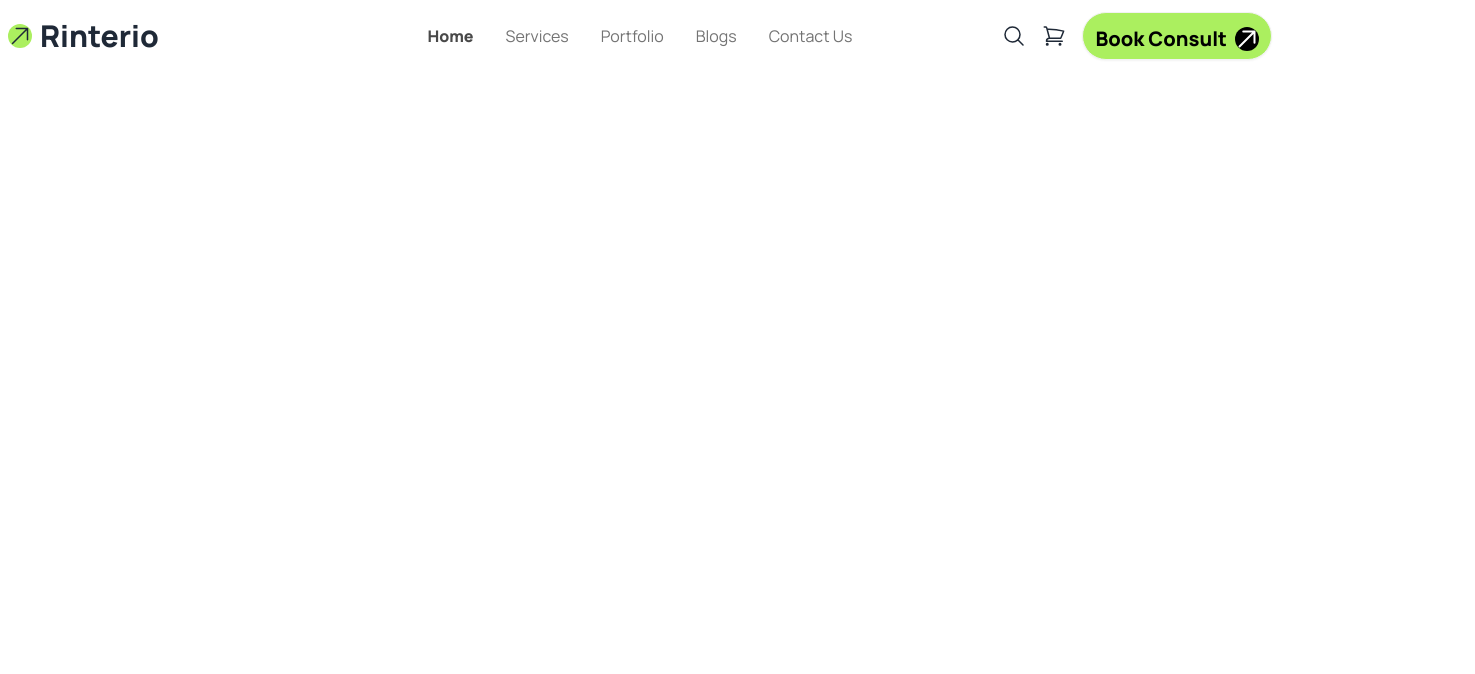
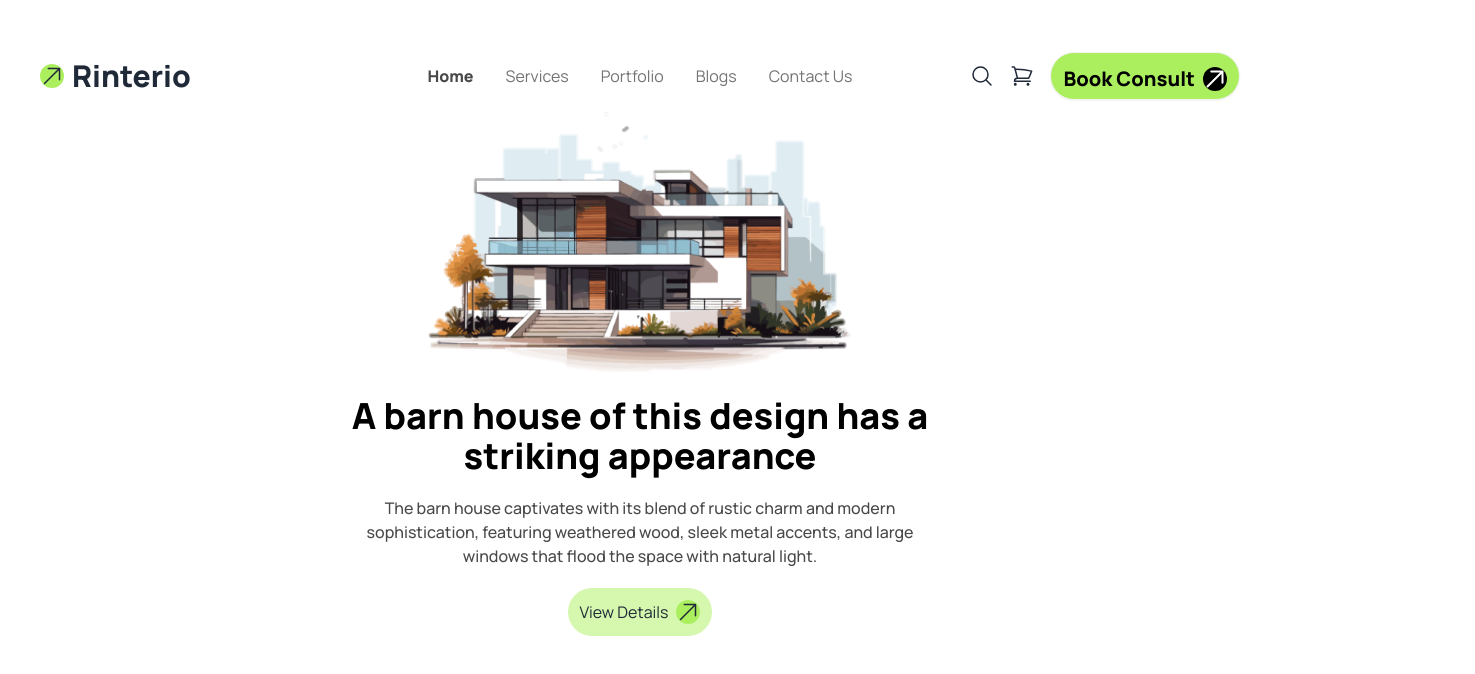
Before and after one commit to Rifat-shermin/Assignment3-for-programming-hero, a plain HTML site: page index.html in a window 1280 px wide. Shown: the whole page, 1475 px wide, since content can reach past the window. Drawn offline with nearby package versions, Linux system fonts and the light colour scheme.

Commit message:
banner section commit

```diff
--- a/index.html
+++ b/index.html
@@ -38,9 +38,10 @@
     <!-- Header start -->
      <header class="container mx-auto">
         <!-- navbar start -->
+        <nav class="mx-8 mt-10">
             <div class="navbar bg-base-100">
                 <div class="navbar-start">
-              <a class="font-extrabold text-3xl flex justify-center items-center gap-2"><svg xmlns="http://www.w3.org/2000/svg" fill="none" viewBox="0 0 24 24" stroke-width="1.5" stroke="currentColor" class="size-6 bg-colour-green rounded-full">
+                  <a class="font-extrabold text-3xl flex justify-center items-center gap-2"> <svg xmlns="http://www.w3.org/2000/svg" fill="none" viewBox="0 0 24 24" stroke-width="1.5" stroke="currentColor" class="size-6 bg-colour-green rounded-full">
                     <path stroke-linecap="round" stroke-linejoin="round" d="m4.5 19.5 15-15m0 0H8.25m11.25 0v11.25" />
                   </svg>
                   Rinterio</a>
@@ -95,6 +96,30 @@
 
                   </div>
               </div>
+        </nav>
+          <!-- navbar end -->
+
+        <!-- banner start -->
+         <section class="mx-8 mb-20" >
+            <div class="flex flex-col space-y-6">
+                <!-- image -->
+                <div class="flex flex-col items-center justify-center flex-1">
+                    <img class="w-[424px] h-[260px]" src="assets/banner.png" alt="Building">
+                </div>
+                <!-- text -->
+                <div class="flex flex-col items-center justify-center space-y-5 flex-1">
+                    <h1 class="text-4xl font-extrabold text-black text-center">A barn house of this design has a <br> striking appearance</h1>
+                    <p class="text-base text-center font-medium text-[#494949]">The barn house captivates with its blend of rustic charm and modern <br> sophistication, featuring weathered wood, sleek metal accents, and large <br> windows that flood the space with natural light.</p>
+                    <button class="flex gap-2 p-3 rounded-3xl bg-colour-green-light ">View Details
+                         <svg xmlns="http://www.w3.org/2000/svg" fill="none" viewBox="0 0 24 24" stroke-width="1.5" stroke="currentColor" class="size-6 bg-colour-green rounded-full">
+                        <path stroke-linecap="round" stroke-linejoin="round" d="m4.5 19.5 15-15m0 0H8.25m11.25 0v11.25" />
+                      </svg>
+                    </button>
+                </div>
+            </div>
+         </section>
+
+
 
      </header>
      <!-- header end -->
```
Lines whose indentation alone changed are shown as unchanged.
